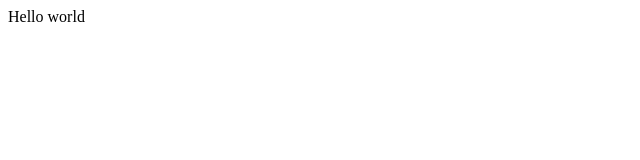
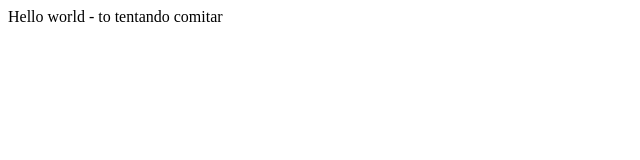
Before and after one commit to ebrasilio/Dio_Projeto_Instagram, a plain HTML site: page index.html in a window 1280 px wide. Shown: the whole page, without its empty margins (0-640 px from the left). Drawn offline with Linux system fonts and the light colour scheme.

Commit message:
First commit

```diff
--- a/index.html
+++ b/index.html
@@ -7,7 +7,7 @@
   <title>Instagram</title>
 </head>
 <body>
-  Hello world
+  Hello world - to tentando comitar
   <script src="script.js"></script>
 
  <!--
```
